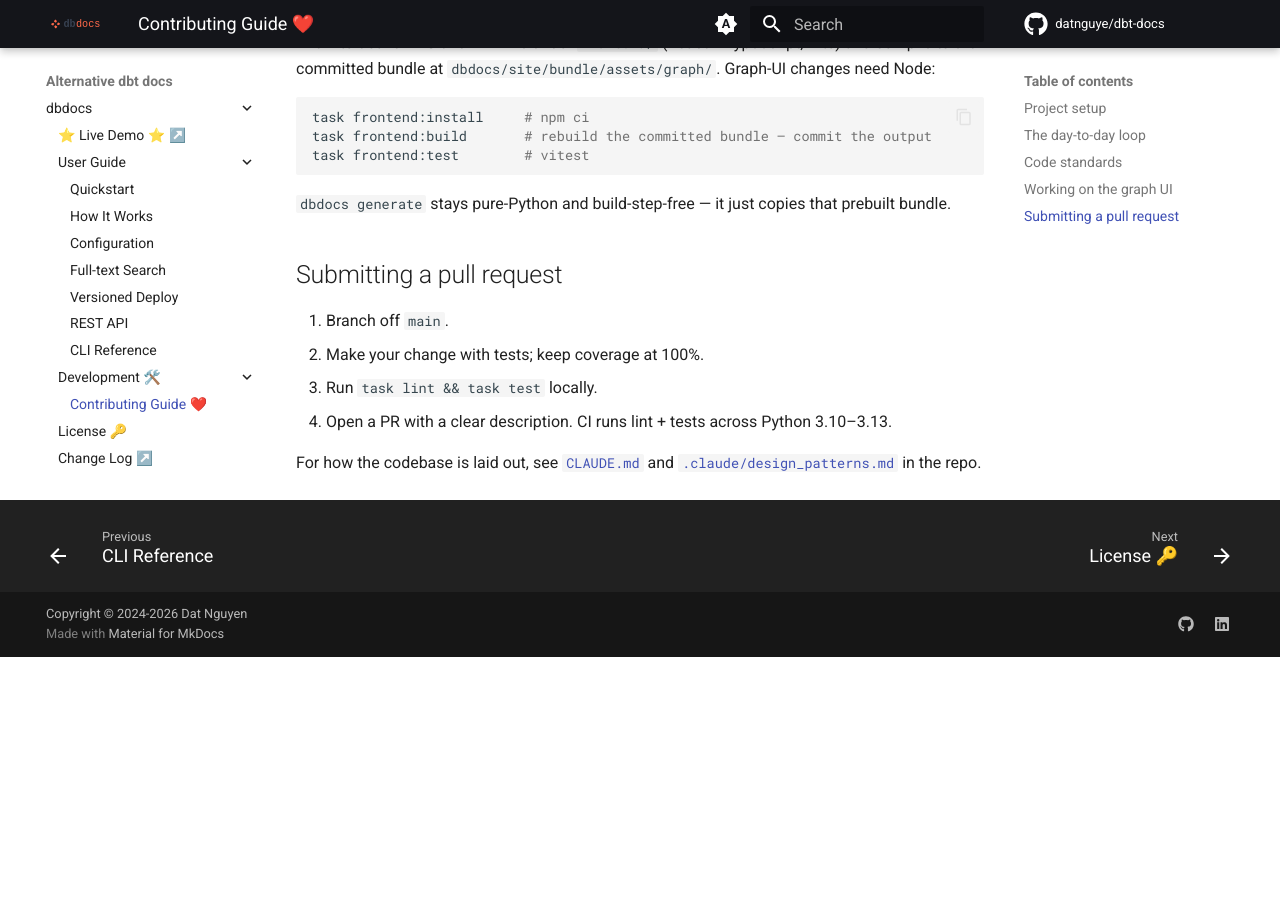
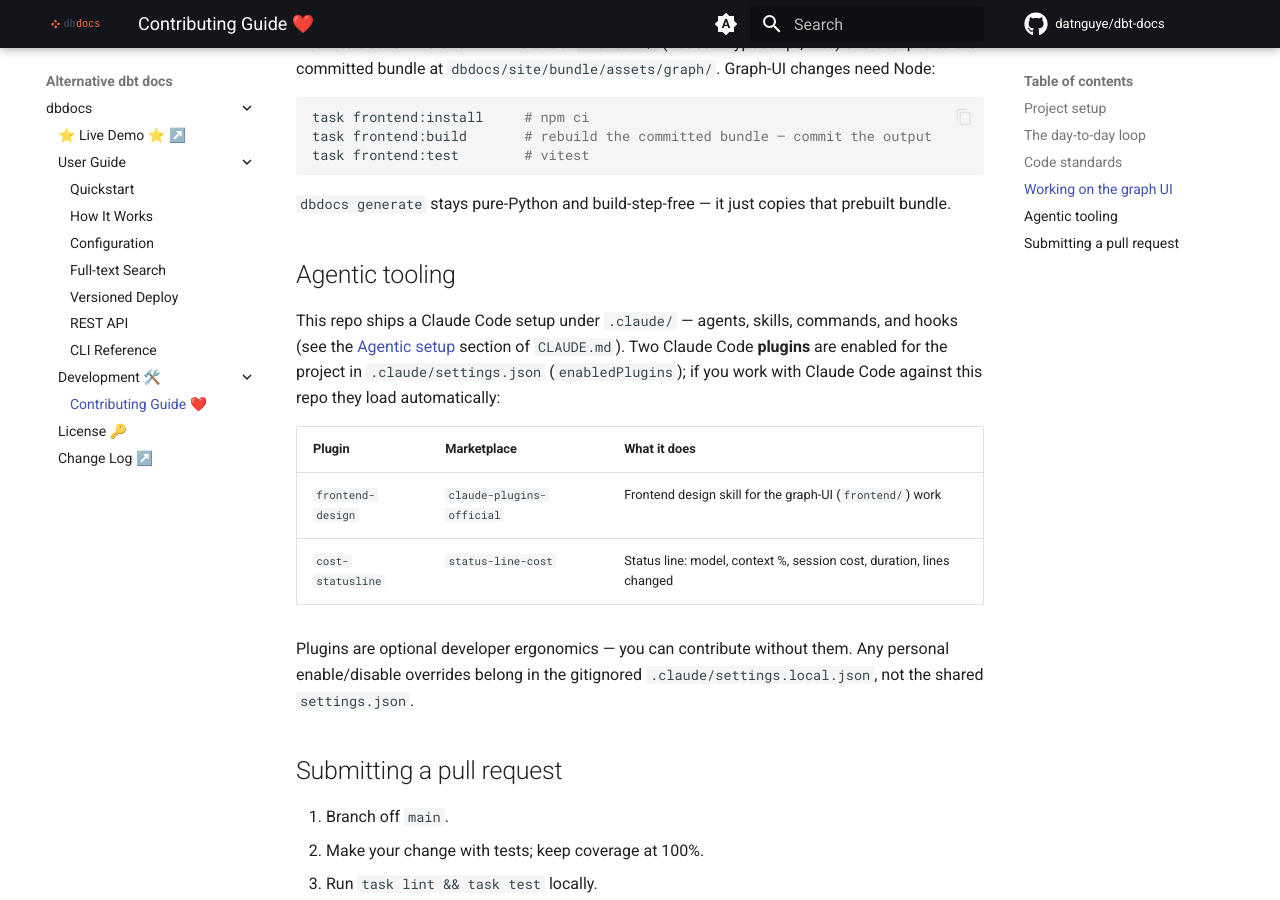
Before and after one commit to datnguye/dbt-docs, an MkDocs documentation site: the page built from docs/nav/development/contributing-guide.md, in a window 1280 px wide and 900 px high, scrolled down 1566 px. Built offline with MkDocs 1.6.1 and Material for MkDocs 9.7.7, drawn with Linux system fonts in a browser that asks for light colours; comment, search, counter and statistics services are not loaded; the version menu is left out; before the commit the page ends 2223 px from its top, so only the background shows below that.

Commit message:
docs: add Agentic tooling section to contributing guide

```diff
--- a/docs/nav/development/contributing-guide.md
+++ b/docs/nav/development/contributing-guide.md
@@ -66,6 +66,23 @@ task frontend:test        # vitest
 `dbdocs generate` stays pure-Python and build-step-free — it just copies that
 prebuilt bundle.
 
+## Agentic tooling
+
+This repo ships a Claude Code setup under `.claude/` — agents, skills, commands,
+and hooks (see the [Agentic setup](https://github.com/datnguye/dbt-docs/blob/main/CLAUDE.md#agentic-setup)
+section of `CLAUDE.md`). Two Claude Code **plugins** are enabled for the project
+in `.claude/settings.json` (`enabledPlugins`); if you work with Claude Code
+against this repo they load automatically:
+
+| Plugin | Marketplace | What it does |
+|--------|-------------|--------------|
+| `frontend-design` | `claude-plugins-official` | Frontend design skill for the graph-UI (`frontend/`) work |
+| `cost-statusline` | `status-line-cost` | Status line: model, context %, session cost, duration, lines changed |
+
+Plugins are optional developer ergonomics — you can contribute without them. Any
+personal enable/disable overrides belong in the gitignored
+`.claude/settings.local.json`, not the shared `settings.json`.
+
 ## Submitting a pull request
 
 1. Branch off `main`.
```
